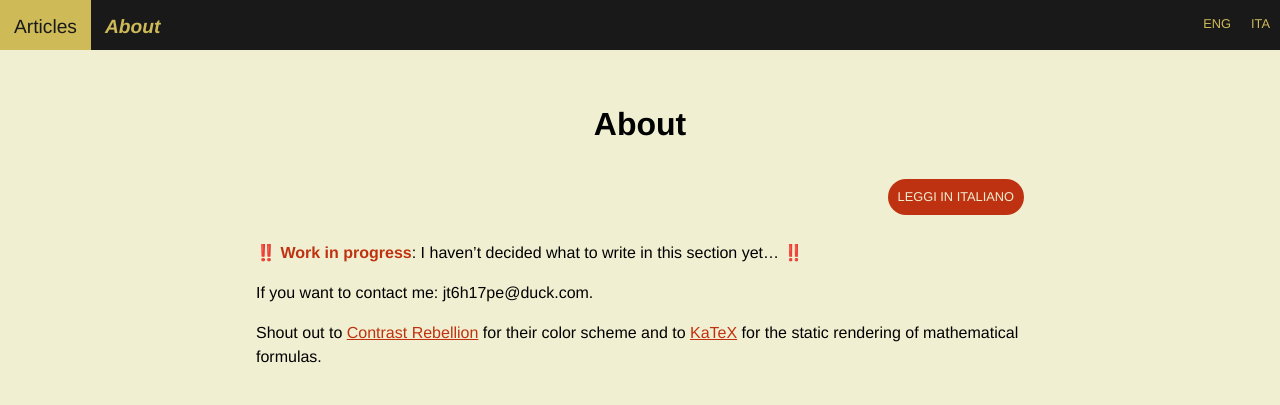
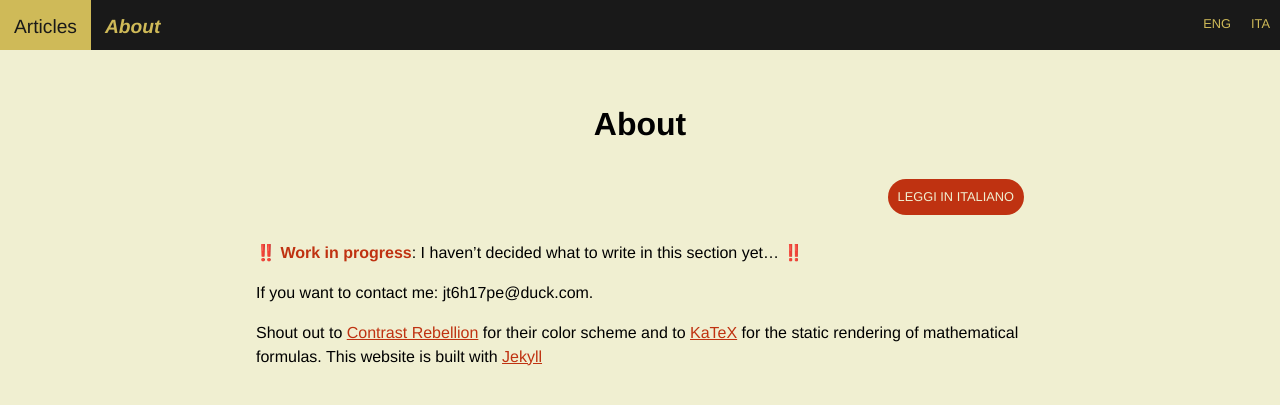
Before and after one commit to giorgiosav/giorgiosav.github.io, a Jekyll site: the page built from en/about.md, in a window 1280 px wide. Shown: the top 405 px of the page. Built offline with Jekyll 4.4.1, drawn with Linux system fonts in a browser that asks for light colours.

Commit message:
aggiunto Jekyll su pagina info

```diff
--- a/en/about.md
+++ b/en/about.md
@@ -11,4 +11,5 @@ If you want to contact me: jt6h17pe@duck.com.
 
 Shout out to [Contrast Rebellion](https://contrastrebellion.com/) for their
 color scheme and to [KaTeX](https://katex.org/) for the static rendering of
-mathematical formulas.
+mathematical formulas. This website is built with
+[Jekyll](https://jekyllrb.com/)
```
Also changed, not shown: it/info.md (+1 -1 lines).
